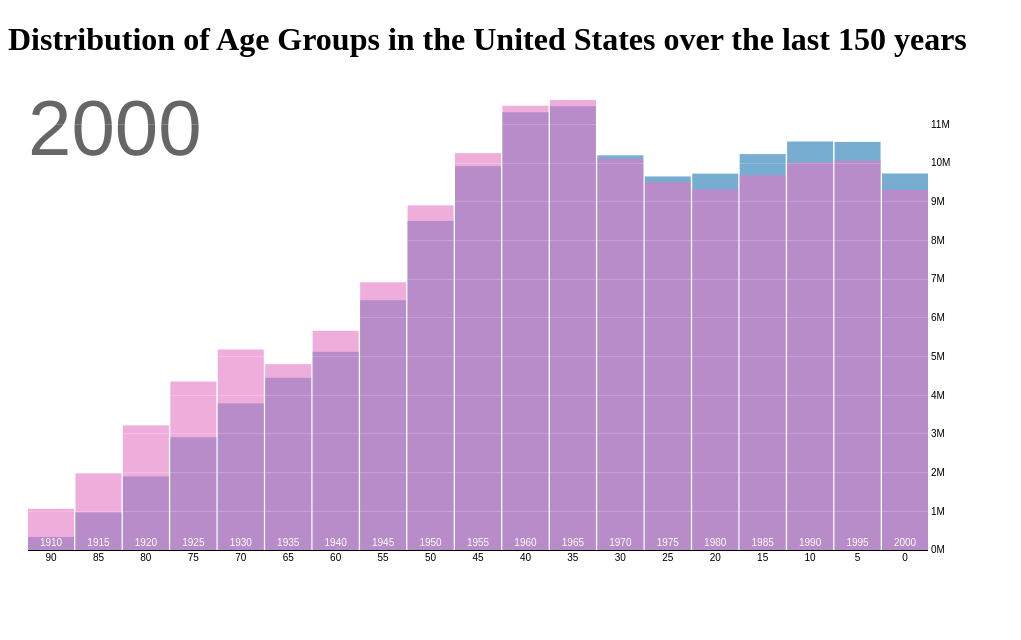
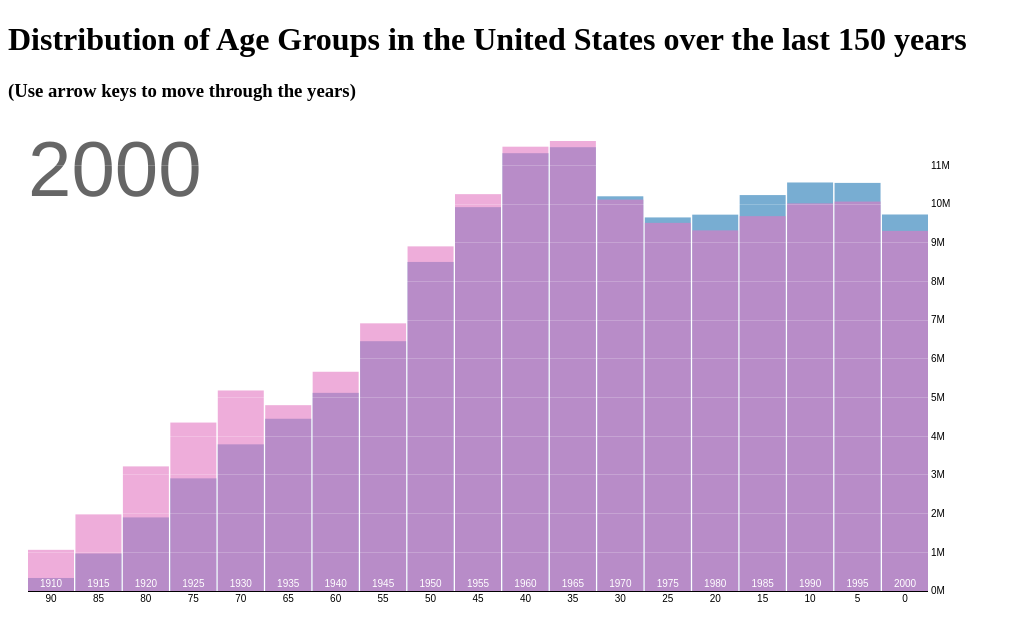
Before and after one commit to alexandershearer/D3_Final, a plain HTML site: page index.html in a window 1280 px wide. Shown: the whole page, without its empty margins (0-1021 px from the left). Drawn offline with nearby package versions, Linux system fonts and the light colour scheme.

Commit message:
Instructions to move through years

```diff
--- a/index.html
+++ b/index.html
@@ -46,6 +46,7 @@
 
 <body>
     <h1>Distribution of Age Groups in the United States over the last 150 years</h1>
+    <h3>(Use arrow keys to move through the years)</h3>
 
     <script src="//d3js.org/d3.v3.min.js"></script>
     <script>
```
